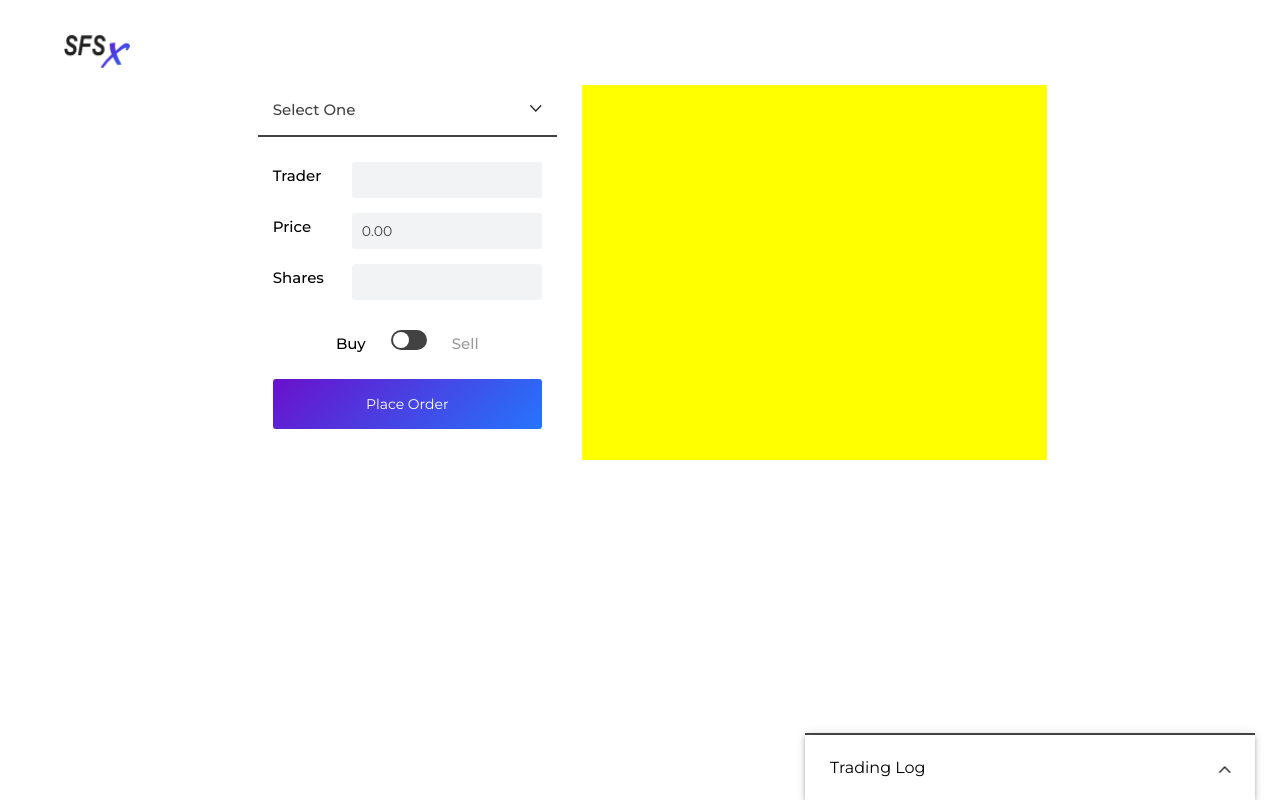
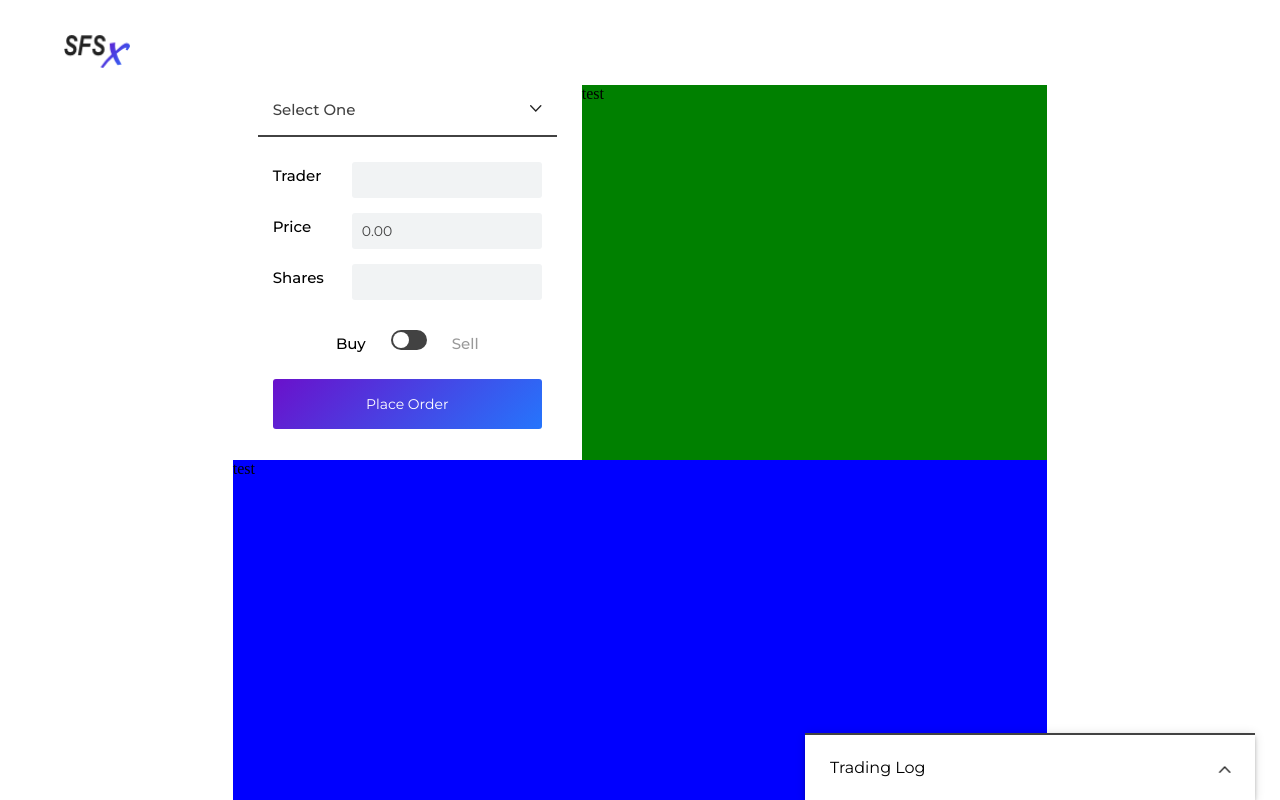
Before and after one commit to jadamduff/sfsx, a React (Create React App) app: page / in a window 1280 px wide. Built offline with nearby package versions, Linux system fonts and the light colour scheme.

Commit message:
Modify grid layout and add list div to bottom

```diff
--- a/src/App.js
+++ b/src/App.js
@@ -33,9 +33,11 @@ class App extends Component {
               />
             </Section.Form>
             <Section.Graph>
-              <Section.GraphTop></Section.GraphTop>
-              <Section.GraphBottom></Section.GraphBottom>
+            test
             </Section.Graph>
+            <Section.List>
+            test
+            </Section.List>
           </Section.Body>
         </Section.BodyGridContainer>
         <TradingLog />
--- a/src/components/sections/styles.js
+++ b/src/components/sections/styles.js
@@ -3,7 +3,7 @@ import styled from '@emotion/styled';
 export const BodyGridContainer = styled.div`
   display: grid;
   width: 100%;
-  height: 100%;
+  height: 100vh;
   grid-template-columns: minmax(auto, 1450px);
   grid-template-rows: 1fr;
   justify-content: center;
@@ -14,10 +14,11 @@ export const Body = styled.div`
   height: 100%;
   display: grid;
   grid-template-columns: 2fr 3fr 4fr 2fr;
-  grid-template-rows: 85px auto;
+  grid-template-rows: 85px 1fr 1fr;
   grid-template-areas:
     "h h h h"
-    ". f g .";
+    ". f g ."
+    ". l l .";
 `
 
 export const Form = styled.div`
@@ -27,22 +28,9 @@ export const Form = styled.div`
 `
 
 export const Graph = styled.div`
-  height: 100%;
+  height: 375px;
   grid-area: g;
   background-color: green;
-  display: grid;
-  grid-template-columns: 1fr;
-  grid-template-rows: 375px auto
-`
-
-export const GraphTop = styled.div`
-  grid-row: 1 / 2;
-  background-color: yellow;
-`
-
-export const GraphBottom = styled.div`
-  grid-row: 2 / 3;
-  background-color: orange
 `
 
 export const List = styled.div`
```
